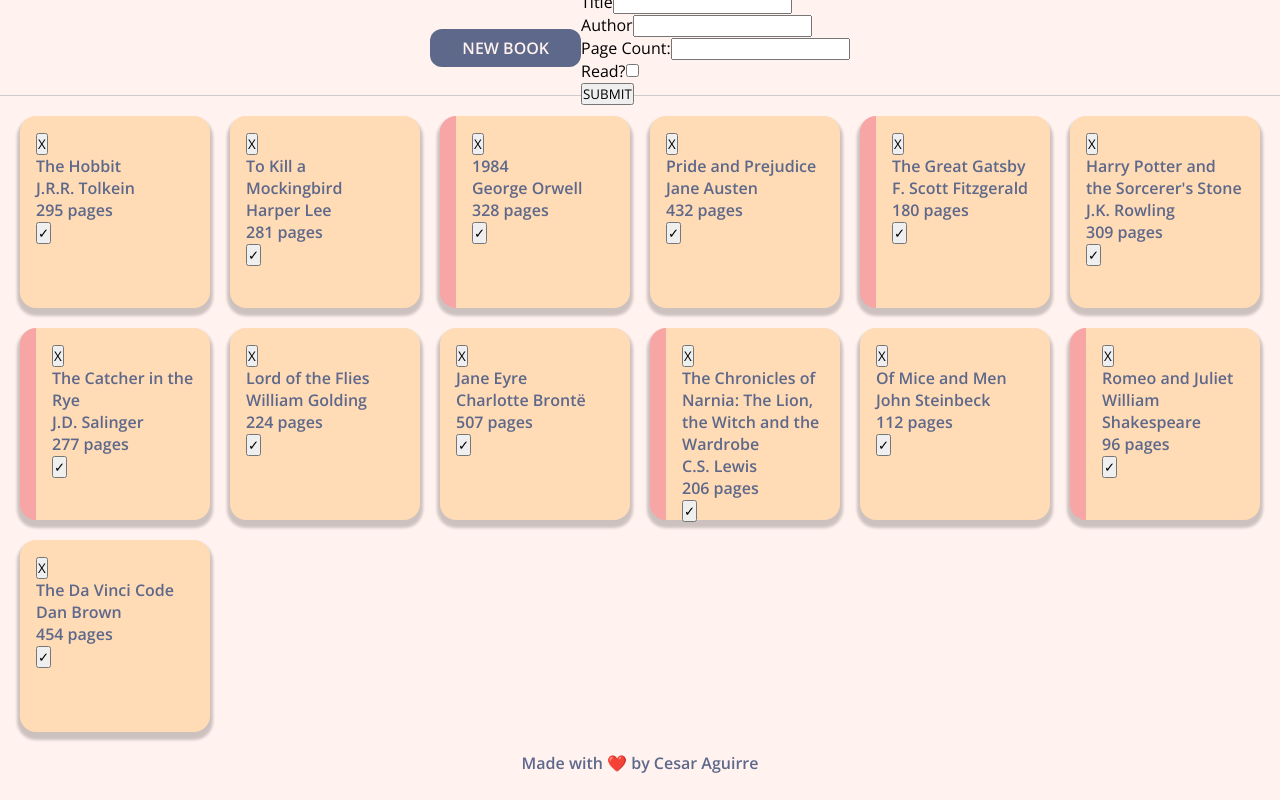
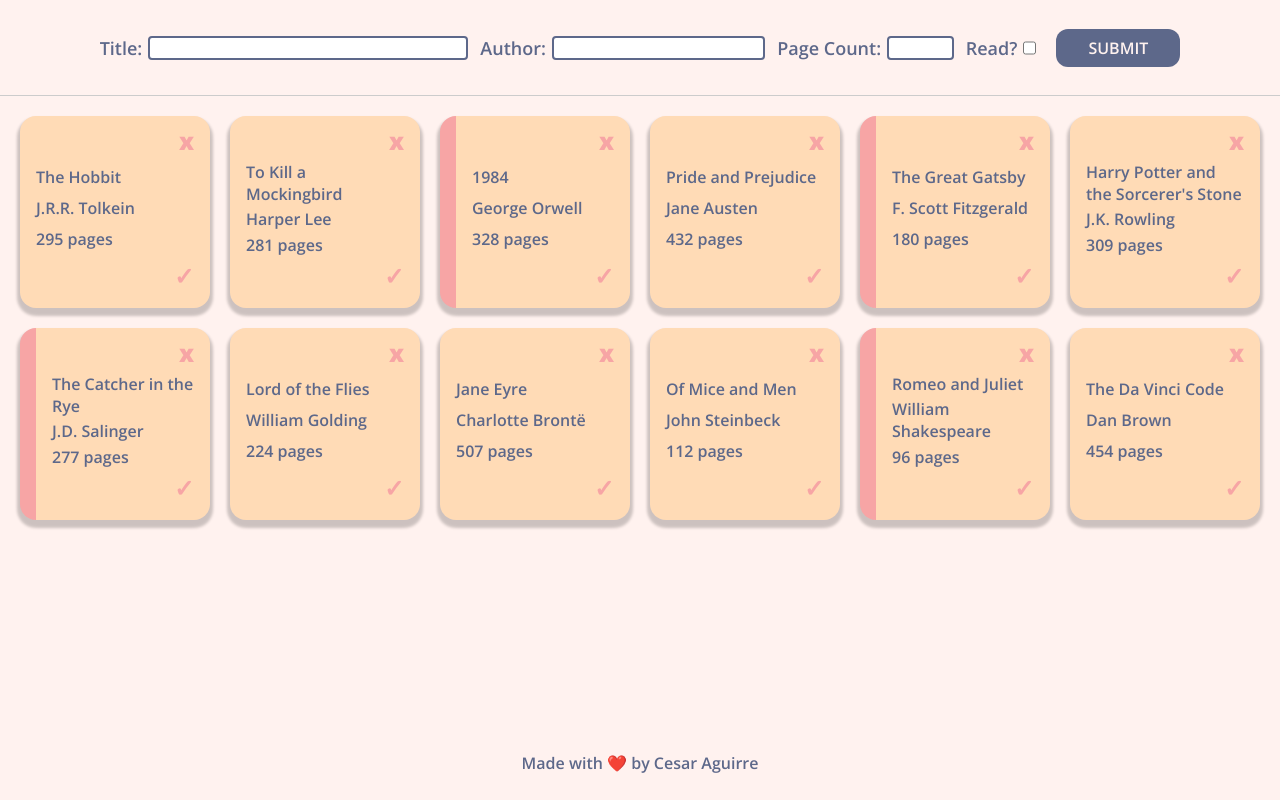
Before and after one commit to cesagui/odin-library, a plain HTML site: page index.html in a window 1280 px wide. Both pictures are taken after a click on the button "NEW BOOK". Drawn offline with nearby package versions, Linux system fonts and the light colour scheme.

Commit message:
fix: add button functionality to books

```diff
--- a/script.js
+++ b/script.js
@@ -1,4 +1,4 @@
-const myLibrary = [];
+let myLibrary = [];
 const libraryDiv = document.querySelector('.library');
 
 function Book(title, author, pageCount, read){
@@ -25,6 +25,7 @@ function createNewBookButton(){
     const newBookButton = document.createElement('button');
     newBookButton.id = 'new-book';
     newBookButton.innerHTML = 'NEW BOOK';
+    newBookButton.addEventListener('click', displayForm);
     header.appendChild(newBookButton);
 }
 
@@ -35,26 +36,29 @@ function addBookToLibrary(title, author, pageCount, read){
 
 function displayForm(){
     const headerDiv = document.querySelector('.header');
+    headerDiv.replaceChildren();
     const bookForm = document.createElement('form');
 
     const titleLabel = document.createElement('label');
     titleLabel.setAttribute('for', 'title');
-    titleLabel.innerHTML = 'Title';
+    titleLabel.innerHTML = 'Title:';
     const titleInput = document.createElement('input');
     titleInput.setAttribute('type', 'text');
     titleInput.setAttribute('id', 'title');
     titleInput.setAttribute('name', 'book-title');
+    titleInput.setAttribute('maxlength', '24');
     const titleDiv = document.createElement('div');
     titleDiv.appendChild(titleLabel);
     titleDiv.appendChild(titleInput);
 
     const authorLabel = document.createElement('label');
     authorLabel.setAttribute('for', 'author');
-    authorLabel.innerHTML = 'Author';
+    authorLabel.innerHTML = 'Author:';
     const authorInput = document.createElement('input');
     authorInput.setAttribute('type', 'text');
     authorInput.setAttribute('id', 'author');
     authorInput.setAttribute('name', 'book-author');
+    authorInput.setAttribute('maxlength', '16');
     const authorDiv = document.createElement('div');
     authorDiv.appendChild(authorLabel);
     authorDiv.appendChild(authorInput);
@@ -66,6 +70,7 @@ function displayForm(){
     pageCountInput.setAttribute('type', 'number');
     pageCountInput.setAttribute('id', 'page-count');
     pageCountInput.setAttribute('name', 'book-page-count');
+    pageCountInput.setAttribute('maxlength', '4');
     const pageCountDiv = document.createElement('div');
     pageCountDiv.appendChild(pageCountLabel);
     pageCountDiv.appendChild(pageCountInput);
@@ -107,21 +112,20 @@ function displayForm(){
         } else {
             addBookToLibrary(formValues[0], formValues[1], formValues[2], false);
         }
+        headerDiv.replaceChildren();
+        createNewBookButton();
         displayLibrary();
     });
     headerDiv.appendChild(bookForm);
 }
 
-function createBook(event){
-
-}
 function displayLibrary(){
     libraryDiv.textContent = '';
 
     myLibrary.forEach((book) => {
         const bookDiv = document.createElement('div');
         bookDiv.classList.add('book');
-
+        bookDiv.setAttribute('data-book-id', book.id);
         const titleDiv = document.createElement("div");
         titleDiv.classList.add('title');
         titleDiv.append(book.title);
@@ -137,12 +141,40 @@ function displayLibrary(){
         const removeButton = document.createElement("button");
         removeButton.classList.add('remove-button');
         // removeButton.addEventListener("click", onClick());
-        removeButton.append("X");
-
+        removeButton.append("x");
+        removeButton.addEventListener('click', (event)=>{
+            console.log('event triggered');
+            // retrieve the ID of the book
+            const id = removeButton.parentElement.getAttribute('data-book-id');
+            console.log('book-id: ' + id);
+            // remove that book from the array
+            myLibrary = myLibrary.filter(book => book.id !== id);
+            // re-render library
+            displayLibrary();
+        });
         const readButton = document.createElement("button");
         readButton.classList.add('read-button');
         readButton.append("✓");
+        readButton.addEventListener('click', (event)=>{
+            // retrieve ID
+            const id = readButton.parentElement.getAttribute('data-book-id');
+            // get the current book from library object
+            const found = myLibrary.find(book => book.id === id);
 
+            if (found){
+                found.read = !(found.read);
+                console.log('FOUND');
+            } else {
+                console.log('NOT FOUDND');
+            }
+            myLibrary = myLibrary.map(book => {
+                if (book.id === id){
+                    return found;
+                }
+                return book;
+            })
+            displayLibrary();
+        });
         bookDiv.appendChild(removeButton);
         bookDiv.appendChild(titleDiv);
         bookDiv.appendChild(authorDiv);
@@ -170,7 +202,6 @@ addBookToLibrary("Harry Potter and the Sorcerer's Stone", "J.K. Rowling", 309, f
 addBookToLibrary("The Catcher in the Rye", "J.D. Salinger", 277, true);
 addBookToLibrary("Lord of the Flies", "William Golding", 224, false);
 addBookToLibrary("Jane Eyre", "Charlotte Brontë", 507, false);
-addBookToLibrary("The Chronicles of Narnia: The Lion, the Witch and the Wardrobe", "C.S. Lewis", 206, true);
 addBookToLibrary("Of Mice and Men", "John Steinbeck", 112, false);
 addBookToLibrary("Romeo and Juliet", "William Shakespeare", 96, true);
 addBookToLibrary("The Da Vinci Code", "Dan Brown", 454, false);
@@ -180,4 +211,4 @@ addBookToLibrary("The Da Vinci Code", "Dan Brown", 454, false);
 // addBookToLibrary("The Hobbit", "J.R.R. Tolkein", 295, false);
 
 displayLibrary();
-displayForm();
+// displayForm();
--- a/styles.css
+++ b/styles.css
@@ -47,6 +47,53 @@ html, body {
     /* box-shadow: 0px 5px 3px 3px rgba(0, 0, 0, 0.2); */
 }
 
+form{
+  display: flex;
+  gap: 12px;
+  align-items: center;
+  justify-content: space-around;
+  color:#5D688A;
+  font-weight: 600;
+}
+
+label {
+  font-size: 1.125em;
+}
+form>div{
+  display: flex;
+  gap: 6px;
+}
+
+input {
+  padding-left: 4px;
+  border-color:#5D688A;
+  border-radius: 4px;
+  border-style: solid;
+  border-width: 2px;
+}
+#title {
+  width: 24em;
+}
+
+#author {
+  width: 16em;
+}
+
+#page-count {
+  width: 5em;
+}
+
+#submit-button {
+  margin-left: 8px;
+    font-size: 1em;
+    padding: 0.5em 2em;
+    background-color: #5D688A;
+    color: #FFF2EF;
+    border: none;
+    border-radius: 12px;
+    font-weight: 600;
+}
+
 .header>button:hover {
     transform: translateY(-6px);
     box-shadow: 0px 5px 3px 3px rgba(0, 0, 0, 0.2);
@@ -68,7 +115,7 @@ html, body {
 }
 
 .library>*{
-    padding: 16px;
+    padding: 8px 16px 16px 16px;
     background-color: #FFDBB6;
     color: #5D688A;
     font-weight: 600;
@@ -80,6 +127,35 @@ html, body {
 .library>*.read{
     border-left: 1em solid #F7A5A5;
 }
+
+.book {
+  display: flex;
+  flex-direction: column;
+  align-items: center;
+  justify-content: space-between;
+}
+
+.remove-button {
+  font-weight:900;
+  font-size: 1.5em;
+  color:#F7A5A5;
+  align-self: flex-end;
+  border:none;
+  background-color: transparent;
+}
+
+.read-button{
+  font-weight:900;
+  font-size: 1.5em;
+  color:#F7A5A5;
+  align-self: flex-end;
+  border:none;
+  background-color: transparent;
+}
+
+.title, .author, .page-count{
+  align-self: flex-start;
+}
 .footer {
   grid-row: 3;
   color:#5D688A;
```
